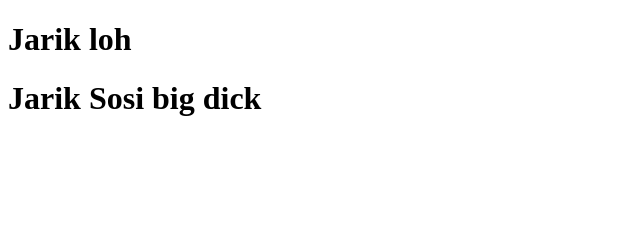
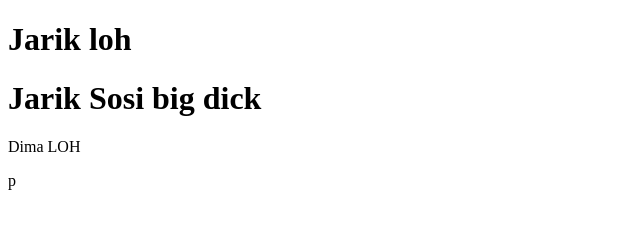
Before and after one commit to Trebich/Dima-i-Jarik, a plain HTML site: page index.html in a window 1280 px wide. Shown: the full height of the page, 0-640 px from the left. Drawn offline with Linux system fonts and the light colour scheme.

Commit message:
Update index.html

```diff
--- a/index.html
+++ b/index.html
@@ -10,6 +10,7 @@
 <body>
     <h1>Jarik loh</h1>
     <h1>Jarik Sosi big dick</h1>
+<p> Dima LOH</p>p
 </body>
 
 </html>
```
